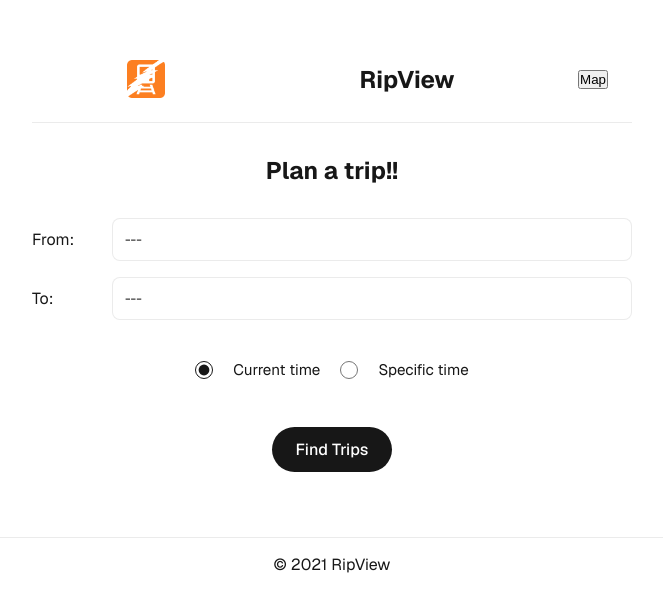
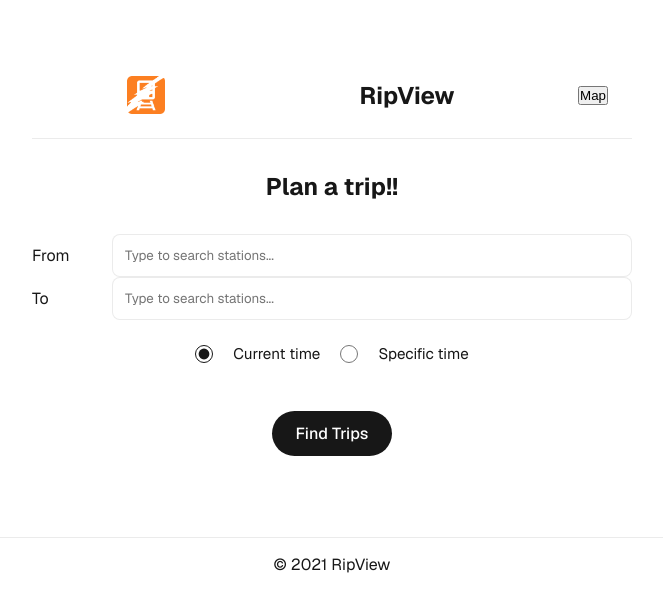
Before and after one commit to Edwintang2005/ripview, a Next.js app in the folder ripview/: page / in a window 1280 px wide. Shown: the part 146-756 px from the top of the page, without its empty margins (308-971 px from the left). Built offline with nearby package versions, Linux system fonts and the light colour scheme.

Commit message:
Modified Station Select Component Logic to Work With New Logic of records variable

```diff
--- a/ripview/src/app/page.tsx
+++ b/ripview/src/app/page.tsx
@@ -6,6 +6,7 @@ import Form from 'next/form';
 import { getStationIdEntries } from '@/utils/getData';
 import Header from '@/components/Header';
 import Footer from '@/components/Footer';
+import StationSelect from '@/components/StationSelect';
 
 export default function Home() {
     const getCurrentDateTime = () => {
@@ -15,21 +16,17 @@ export default function Home() {
 
     // Refresh the page when the back button is pressed so fonts are loaded correctly
     useEffect(() => {
-        // Listen for popstate event (back button)
-        window.addEventListener('popstate', () => {
-            // Refresh the page
+        const handlePopState = () => {
             window.location.reload();
-        });
-
+        };
+        window.addEventListener('popstate', handlePopState);
         return () => {
-            // Cleanup listener
-            window.removeEventListener('popstate', () => {
-                window.location.reload();
-            });
+            window.removeEventListener('popstate', handlePopState);
         };
     }, []);
 
-    const [selectedStation, setSelectedStation] = useState<string | null>(null);
+    const [fromStationId, setFromStationId] = useState<string>('');
+    const [toStationId, setToStationId] = useState<string>('');
     const [showDateTime, setShowDateTime] = useState(false);
     const [timePreference, setTimePreference] = useState('current');
     const [selectedDateTime, setSelectedDateTime] = useState(getCurrentDateTime());
@@ -47,43 +44,32 @@ export default function Home() {
         }
     };
 
+    const handleSubmit = (e: React.FormEvent) => {
+        if (!fromStationId || !toStationId) {
+            e.preventDefault();
+            alert('Please select both stations');
+            return;
+        }
+    };
+
     return (
         <div className={styles.page}>
             <main className={styles.main}>
                 <Header />
                 <h2>Plan a trip!!</h2>
-                <Form action='/tripPlanning'>
-                    <div className={styles.listInput}>
-                        <label>
-                            <span>From:</span>
-                            <select
-                                name='fromStations'
-                                id='fromStations'
-                                onChange={(e) => setSelectedStation(e.target.value)}
-                            >
-                                <option key={null} defaultValue={'---'}>{'---'}</option>
-                                {records.map((post) => (
-                                    <option key={post[2]} value={post[2]}>{post[1]}</option>
-                                ))}
-                            </select>
-                        </label>
-                    </div>
-
-                    <div className={styles.listInput}>
-                        <label>
-                            <span>To:</span>
-                            <select
-                                name='toStations'
-                                id='toStations'
-                                onChange={(e) => setSelectedStation(e.target.value)}
-                            >
-                                <option key={null} defaultValue={'---'}>{'---'}</option>
-                                {records.map((post) => (
-                                    <option key={post[2]} value={post[2]}>{post[1]}</option>
-                                ))}
-                            </select>
-                        </label>
-                    </div>
+                <Form action='/tripPlanning' onSubmit={handleSubmit}>
+                    <StationSelect
+                        label="From"
+                        name="fromStations"
+                        onChange={setFromStationId}
+                        records={records}
+                    />
+                    <StationSelect
+                        label="To"
+                        name="toStations"
+                        onChange={setToStationId}
+                        records={records}
+                    />
 
                     <div className={styles.timePreference}>
                         <div className={styles.radioGroup}>
--- a/ripview/src/components/StationSelect.tsx
+++ b/ripview/src/components/StationSelect.tsx
@@ -3,31 +3,27 @@
 import { useState, useRef, useEffect } from 'react';
 import styles from './StationSelect.module.css';
 
-interface Station {
-    id: string;
-    name: string;
-}
-
 interface StationSelectProps {
     label: string;
     name: string;
-    stations: Station[];
     onChange: (value: string) => void;
+    records: (string | number)[][];
 }
 
-export default function StationSelect({ label, name, stations, onChange }: StationSelectProps) {
+export default function StationSelect({ label, name, onChange, records }: StationSelectProps) {
     const [inputValue, setInputValue] = useState('');
     const [isOpen, setIsOpen] = useState(false);
-    const [filteredStations, setFilteredStations] = useState<Station[]>(stations);
+    const [filteredStations, setFilteredStations] = useState<(string | number)[][]>(records);
+    const [selectedId, setSelectedId] = useState('');
     const wrapperRef = useRef<HTMLDivElement>(null);
 
     // Filter stations based on input
     useEffect(() => {
-        const filtered = stations.filter(station =>
-            station.name.toLowerCase().includes(inputValue.toLowerCase())
+        const filtered = records.filter(station =>
+            String(station[1]).toLowerCase().includes(inputValue.toLowerCase())
         );
         setFilteredStations(filtered);
-    }, [inputValue, stations]);
+    }, [inputValue, records]);
 
     // Close dropdown when clicking outside
     useEffect(() => {
@@ -49,25 +45,21 @@ export default function StationSelect({ label, name, stations, onChange }: Stati
     // Handle key down event to select the first match when tab is pressed
     const handleKeyDown = (e: React.KeyboardEvent<HTMLInputElement>) => {
         if (e.key === 'Tab' && filteredStations.length > 0) {
-            // Don't prevent default tab behavior
             const firstMatch = filteredStations[0];
-            setInputValue(firstMatch.name);
-            onChange(`${firstMatch.id}~${firstMatch.name}`);
+            setInputValue(String(firstMatch[1]));
+            setSelectedId(String(firstMatch[2]));
+            onChange(String(firstMatch[2]));
             setIsOpen(false);
         }
     };
 
     // Handle station selection
-    const handleStationSelect = (station: Station) => {
-        setInputValue(station.name);
-        onChange(`${station.id}~${station.name}`);
+    const handleStationSelect = (station: (string | number)[]) => {
+        const stationId = String(station[2]);
+        setInputValue(String(station[1]));
+        setSelectedId(stationId);
+        onChange(stationId);
         setIsOpen(false);
-    };
-
-    // Get the current selected station's full value (id~name format)
-    const getSelectedValue = () => {
-        const selectedStation = filteredStations.find(s => s.name === inputValue);
-        return selectedStation ? `${selectedStation.id}~${selectedStation.name}` : '';
     };
 
     return (
@@ -87,10 +79,10 @@ export default function StationSelect({ label, name, stations, onChange }: Stati
                 <ul className={styles.dropdown}>
                     {filteredStations.map((station) => (
                         <li
-                            key={station.id}
+                            key={String(station[2])}
                             onClick={() => handleStationSelect(station)}
                         >
-                            {station.name}
+                            {String(station[1])}
                         </li>
                     ))}
                     {filteredStations.length === 0 && (
@@ -101,7 +93,7 @@ export default function StationSelect({ label, name, stations, onChange }: Stati
             <input
                 type="hidden"
                 name={name}
-                value={getSelectedValue()}
+                value={selectedId}
             />
         </div>
     );
```
